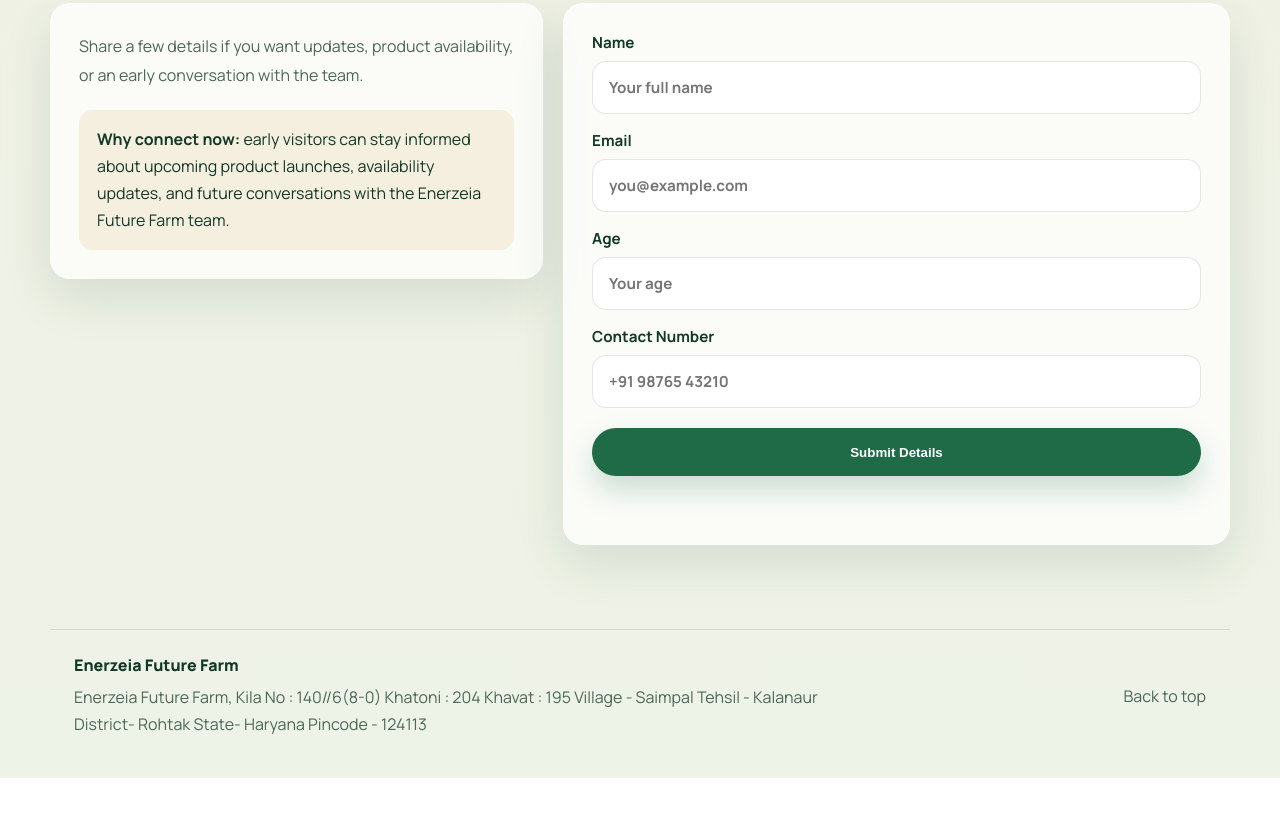
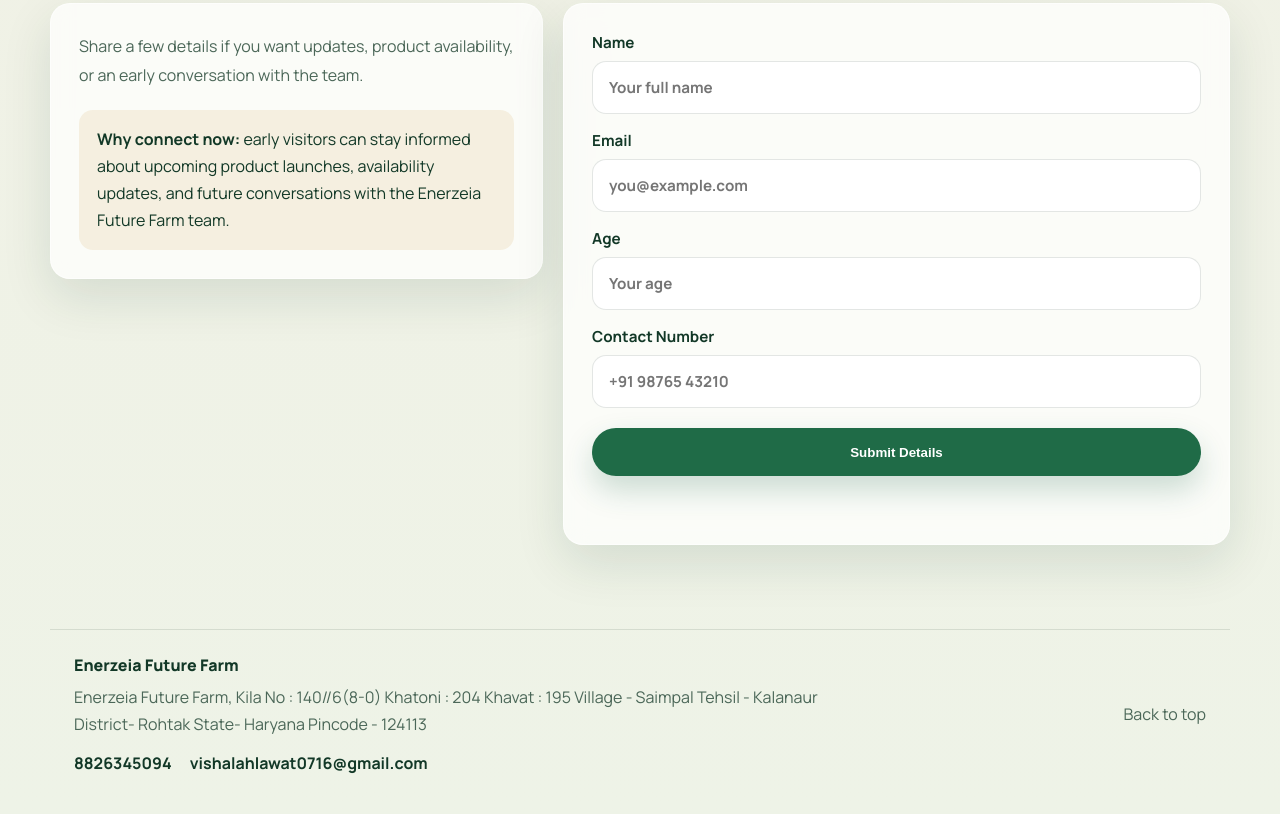
Before and after one commit to amanjots19/enerziea-farm, a plain HTML site: page index.html in a window 1280 px wide. Shown: the part 3892-4706 px from the top of the page. Before the commit the page ends 4670 px from the top, so only its background shows below. Drawn offline with Linux system fonts and the light colour scheme.

Commit message:
Add footer contact details

```diff
--- a/index.html
+++ b/index.html
@@ -250,6 +250,12 @@
           195 Village - Saimpal Tehsil - Kalanaur District- Rohtak State-
           Haryana Pincode - 124113
         </p>
+        <div class="footer-contact">
+          <a href="tel:8826345094">8826345094</a>
+          <a href="mailto:vishalahlawat0716@gmail.com">
+            vishalahlawat0716@gmail.com
+          </a>
+        </div>
       </div>
       <a href="#top">Back to top</a>
     </footer>
--- a/styles.css
+++ b/styles.css
@@ -543,6 +543,18 @@
   line-height: 1.7;
 }
 
+.footer-contact {
+  display: flex;
+  flex-wrap: wrap;
+  gap: 10px 18px;
+  margin-top: 14px;
+}
+
+.footer-contact a {
+  color: var(--brand-deep);
+  font-weight: 700;
+}
+
 @media (max-width: 960px) {
   .hero-content,
   .section-grid,
```
